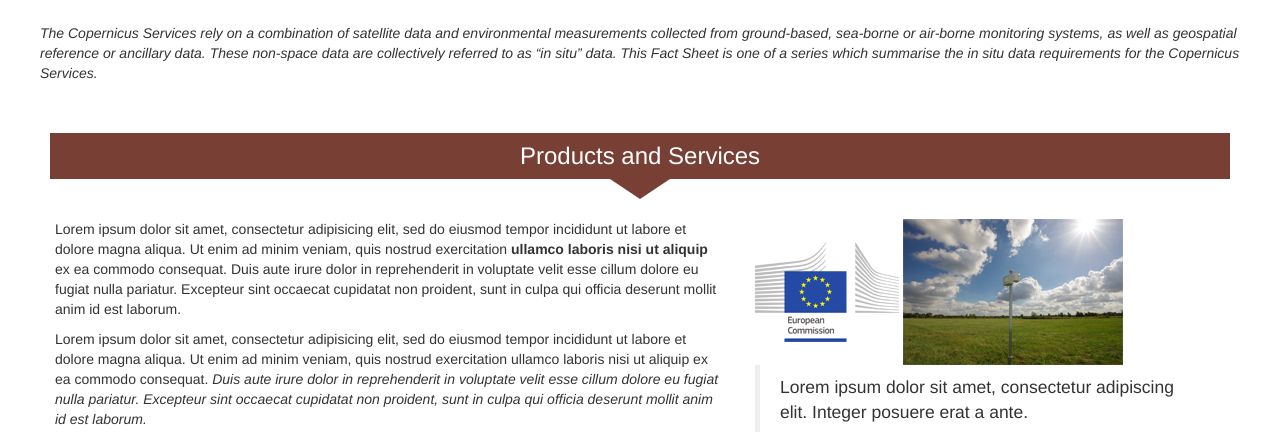
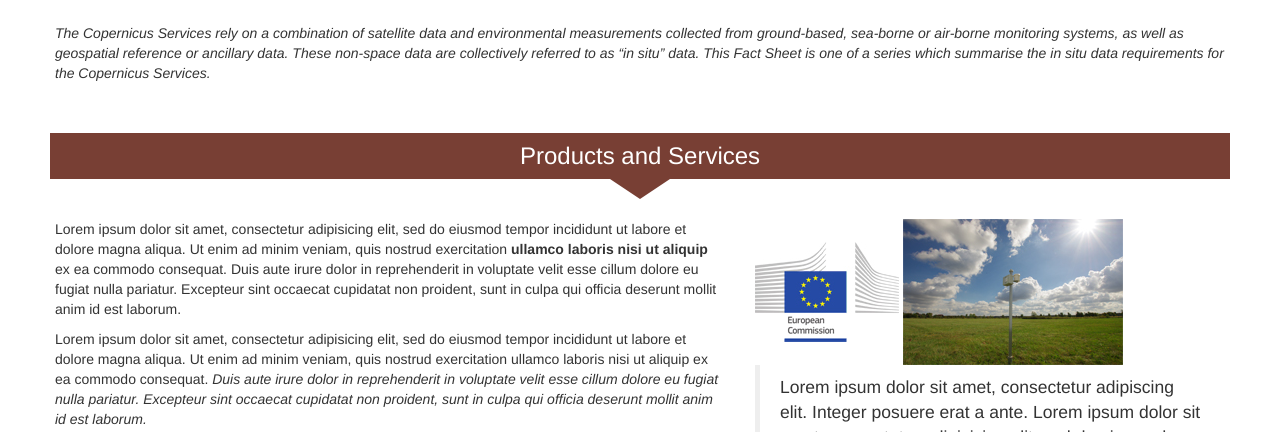
Before and after one commit to GhitaB/insitu-fact-sheet-design, a plain HTML site: page index.html in a window 1280 px wide. Shown: the part 329-761 px from the top of the page. Drawn offline with nearby package versions, Linux system fonts and the light colour scheme.

Commit message:
[refs #82183] Blockquote and fix first p.

```diff
--- a/index.html
+++ b/index.html
@@ -79,11 +79,15 @@
     <!-- main content -->
     <div id="insitu-main-content" class="container-fluid">
       <div class="container-fluid insitu-bg-default insitu-content-container">
-        <p>
-          <em>
-            The Copernicus Services rely on a combination of satellite data and environmental measurements collected from ground-based, sea-borne or air-borne monitoring systems, as well as geospatial reference or ancillary data. These non-space data are collectively referred to as “in situ” data. This Fact Sheet is one of a series which summarise the in situ data requirements for the Copernicus Services.
-          </em>
-        </p>
+        <div class="row">
+          <div class="col-lg-12 col-md-12 col-sm-12 col-xs-12">
+            <p>
+              <em>
+                The Copernicus Services rely on a combination of satellite data and environmental measurements collected from ground-based, sea-borne or air-borne monitoring systems, as well as geospatial reference or ancillary data. These non-space data are collectively referred to as “in situ” data. This Fact Sheet is one of a series which summarise the in situ data requirements for the Copernicus Services.
+              </em>
+            </p>
+          </div>
+        </div>
       </div>
 
       <div class="container-fluid insitu-bg-primary insitu-section-marker">
@@ -130,7 +134,8 @@
             <img src="./images/european-commission.jpg" />
             <img src="./images/europe-environment.jpg" />
             <blockquote>
-              <p>Lorem ipsum dolor sit amet, consectetur adipiscing elit. Integer posuere erat a ante.</p>
+              <p>Lorem ipsum dolor sit amet, consectetur adipiscing elit. Integer posuere erat a ante. Lorem ipsum dolor sit amet, consectetur adipisicing elit, sed do eiusmod tempor incididunt ut labore et dolore magna aliqua. Ut enim ad minim veniam, quis nostrud exercitation ullamco laboris nisi ut aliquip ex ea commodo consequat. Duis aute irure dolor in reprehenderit in voluptate velit esse cillum dolore eu fugiat nulla pariatur. Excepteur sint occaecat cupidatat non proident, sunt in culpa qui officia deserunt mollit anim id est laborum.
+              </p>
               <footer>Someone famous in <cite title="Source Title">Source Title</cite></footer>
             </blockquote>
           </div>
```
